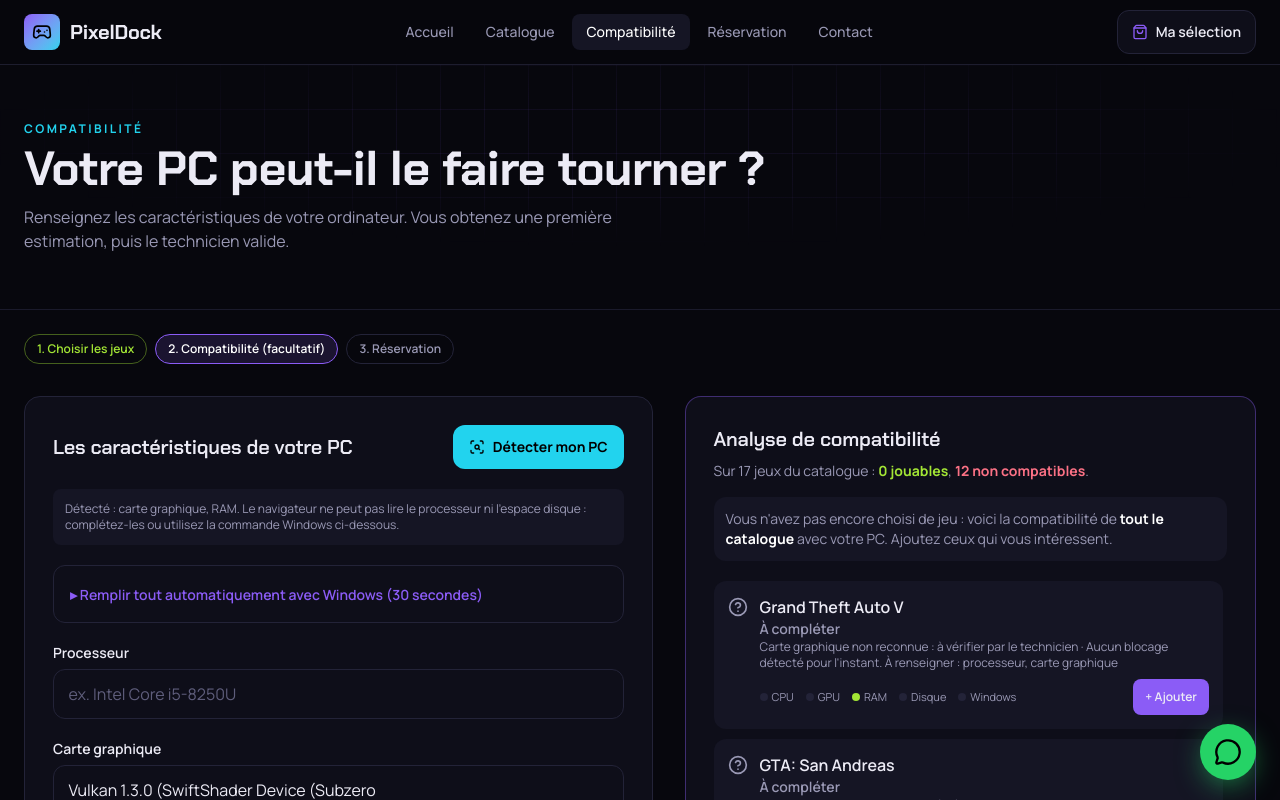
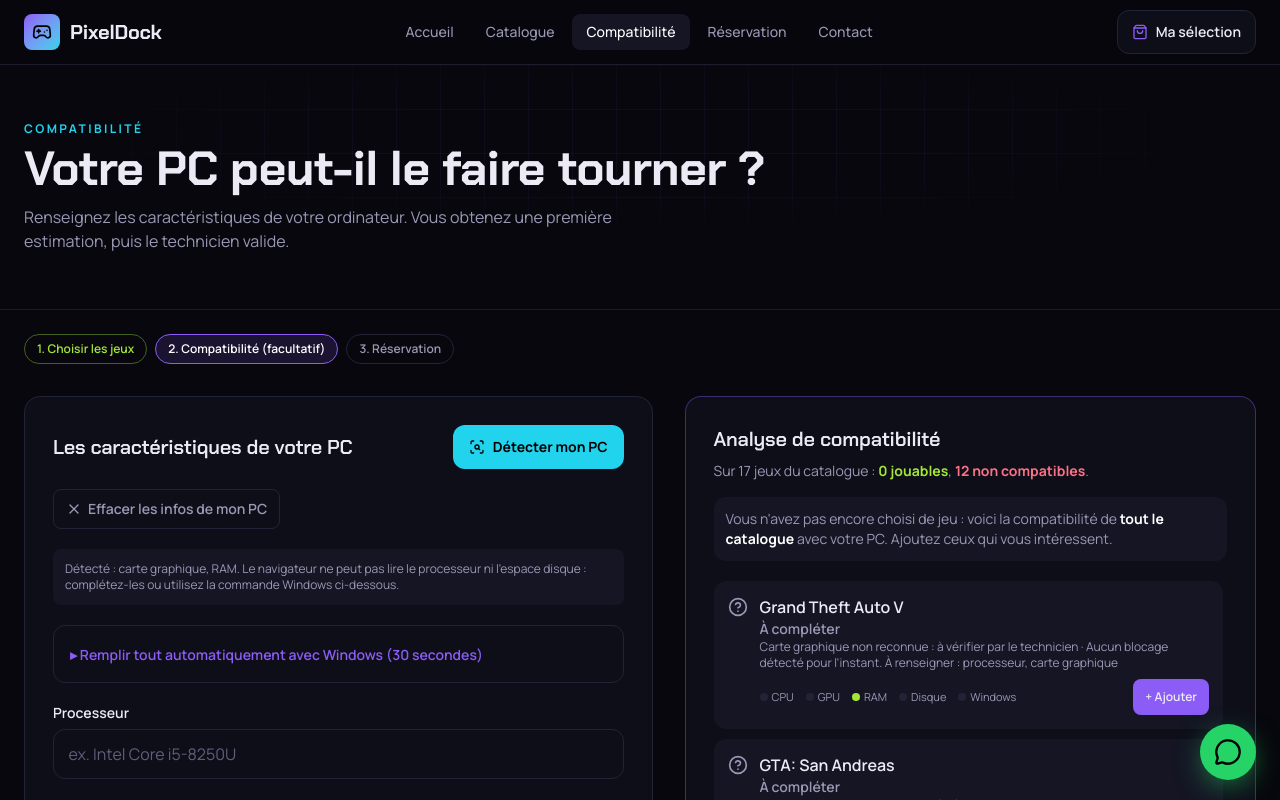
Before and after one commit to EUDYDEV/jeux-pc, a Next.js app: page /compatibilite in a window 1280 px wide. Both pictures are taken after a click on the button "Détecter mon PC". Shown: the top 800 px of the page. Built offline with nearby package versions, Linux system fonts and the light colour scheme.

Commit message:
Compatibilite: bouton pour effacer les infos du PC
Co-Authored-By: Claude Sonnet 5.5 <noreply@anthropic.com>

```diff
--- a/src/components/CompatClient.tsx
+++ b/src/components/CompatClient.tsx
@@ -3,7 +3,7 @@
 import Link from "next/link";
 import { useMemo, useState } from "react";
 import { ArrowRight, CheckCircle2, Copy, HelpCircle, ImagePlus, Info, ScanSearch, TriangleAlert, X, XCircle } from "lucide-react";
-import { useSelection } from "@/context/SelectionContext";
+import { EMPTY_PC, useSelection } from "@/context/SelectionContext";
 import { GAMES } from "@/data/games";
 import { VERDICT_LABEL, checkGame, type PartStatus, type Verdict } from "@/lib/compat";
 import {
@@ -125,6 +125,22 @@ export function CompatClient() {
             <ScanSearch className="size-4" /> Détecter mon PC
           </button>
         </div>
+        {anyFilled && (
+          <button
+            type="button"
+            onClick={() => {
+              if (preview) URL.revokeObjectURL(preview);
+              setPreview(null);
+              setPc(EMPTY_PC);
+              setDetectMsg("");
+              setPasteText("");
+              setPasteMsg("");
+            }}
+            className="inline-flex min-h-10 items-center gap-1.5 rounded-lg border border-line px-3 text-sm font-semibold text-mute hover:border-danger hover:text-danger"
+          >
+            <X className="size-4" /> Effacer les infos de mon PC
+          </button>
+        )}
         {detectMsg && <p className="rounded-lg bg-raised p-3 text-xs text-mute" role="status">{detectMsg}</p>}
 
         <div className="rounded-xl border border-line p-4">
```
